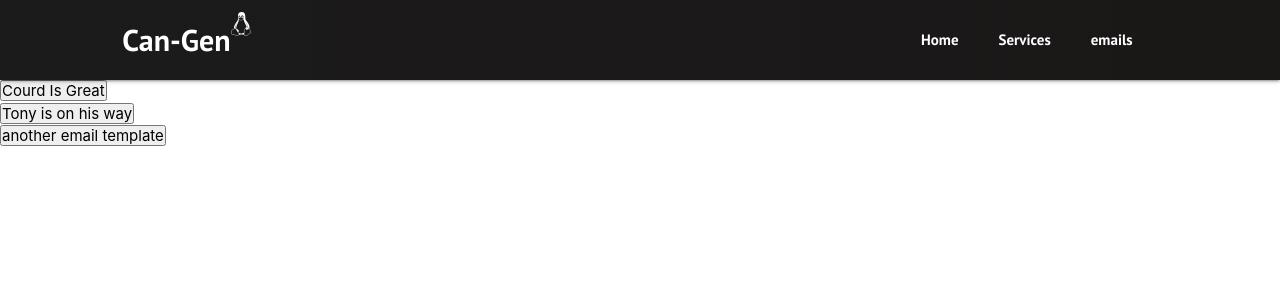
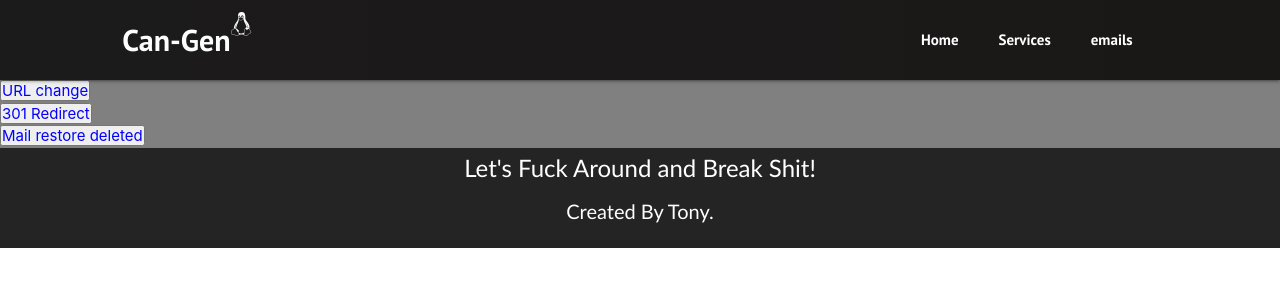
Before and after one commit to aurelioanselmo/can-gen-React, a React (Create React App) app: page /emails in a window 1280 px wide. Shown: the top 300 px of the page. Built offline with nearby package versions, Linux system fonts and the light colour scheme.

Commit message:
slowly moving forward

```diff
--- a/src/App.css
+++ b/src/App.css
@@ -7,10 +7,10 @@
 
 .home,
 .services,
-.emails,
-.sign-up {
+.emails {
     display: flex;
-    height: 90vh;
+    height: 100%;
+    min-height: 100%;
     align-items: center;
     justify-content: center;
     font-size: 3rem;
--- a/src/components/Footer.css
+++ b/src/components/Footer.css
@@ -1,5 +1,7 @@
 .footer-container {
     background-color: #242424;
+    height: 100px;
+    margin-bottom: 0;
     padding: 2rem 0 2rem 0;
     display: flex;
     flex-direction: column;
@@ -7,7 +9,7 @@
     align-items: center;
 }
 
-.footer-subscription {
+.footer-section {
     display: flex;
     flex-direction: column;
     justify-content: center;
@@ -19,17 +21,17 @@
     color: #fff;
   }
 
-  .footer-subscription > p {
+  .footer-section > p {
     font-family: 'Trebuchet MS', 'Lucida Sans Unicode', 'Lucida Grande',
       'Lucida Sans', Arial, sans-serif;
   }
 
-  .footer-subscription-heading {
+  .footer-heading {
     margin-bottom: 10px;
     font-size: 24px;
   }
 
-  .footer-subscription-text {
+  .footer-text {
     margin-bottom: 10px;
     font-size: 20px;
   }
--- a/src/components/Footer.js
+++ b/src/components/Footer.js
@@ -4,11 +4,11 @@ import './Footer.css';
 function Footer() {
     return (
         <div className='footer-container'>
-            <section className="footer-subscription">
-                <p className="footer-subscription-heading">
+            <section className="footer-section">
+                <p className="footer-heading">
                     Let's Fuck Around and Break Shit!
                 </p>
-                <p className="footer-subscription-text">
+                <p className="footer-text">
                     Created By Tony.
                 </p>
             </section>
--- a/src/components/Modal.css
+++ b/src/components/Modal.css
@@ -4,9 +4,11 @@
     bottom: 0;
     left: 0;
     right: 0;
-  }
+    height: 100%;
+    transition: all 1.3s ease;
+}
 
-  .modal-backdrop {
+.modal-backdrop {
     position: fixed;
     top: 0;
     bottom: 0;
@@ -14,18 +16,83 @@
     right: 0;
     z-index: 100;
     background-color: rgba(0,0,0,0.3);
-  }
+}
 
-  .modal-box {
+.modal-box {
     position: relative;
     top: 50%;
     left: 50%;
-    transform: translate(-50%, -50%);
-    min-height: 30%;
+    transform: translate(-50%, -45%);
+    min-height: 80%;
     width: 60%;
     overflow-y: auto;
-    background-color: white;
+    background-color: black;
+    color: white;
     box-shadow: 0 0 10px rgba(0,0,0,0.25);
     z-index: 101;
     padding: 40px;
-  }
+}
+
+.email-templates {
+  background-color: grey;
+  display: grid;
+  height: 100%;
+  min-height: 100%;
+  margin: auto;
+  overflow-y: scroll;
+  /* flex: auto; */
+}
+
+.top-head > h1 {
+  font-size: 25px;
+}
+
+.top-head > button {
+  cursor: pointer;
+  position: absolute;
+  top: 20px;
+  right: 20px;
+  width: 32px;
+  height: 32px;
+  padding: 0;
+  /* z-index: 10; */
+}
+
+.var-input {
+  color: white;
+}
+
+.email{
+  color: red;
+}
+
+.vdeck{
+  color: blue;
+}
+
+textarea{
+  min-height: 200px;
+  border: none;
+  outline: none;
+  color: white;
+  resize: none;
+}
+
+.copy-text {
+  cursor: pointer;
+  position: absolute;
+  bottom: 20px;
+  left: 20px;
+  width: 32px;
+  height: 32px;
+  padding: 0;
+}
+
+#copied {
+  cursor: pointer;
+  background-color: black;
+  color: white;
+  position: absolute;
+  bottom: 20px;
+  left: 20px;
+}
--- a/src/components/Navbar.js
+++ b/src/components/Navbar.js
@@ -28,7 +28,7 @@ function Navbar() {
             <nav className='navbar'>
                 <div className='navbar-container'>
                     <Link to="/" className='navbar-logo' onClick={closeMobileMenu}>
-                        Can-Gen <i class="fab fa-linux"/>
+                        Can-Gen <i className="fab fa-linux"/>
                     </Link>
                     <div className='menu-icon' onClick={handleClick}>
                         <i className={click ? 'fas fa-times' : 'fas fa-bars'} />
--- a/src/components/pages/Emails.js
+++ b/src/components/pages/Emails.js
@@ -1,36 +1,93 @@
 import React from 'react'
 import '../../App.css';
 import '../Modal.css';
+import Footer from '../Footer';
 import Modal from '../Modal';
-import templates from '../../templates.json'
+import Close from '@material-ui/icons/Close';
+import FileCopyOutlinedIcon from '@material-ui/icons/FileCopyOutlined';
+import templates from '../../templates.json';
 
 
 function Emails() {
-  const [modalContent, setModalContent] = React.useState(0);
+  const [modalIndex, setModalIndex] = React.useState(0);
+  const [body, setBody] = React.useState('');
+  const [title, setTitle] = React.useState('');
+  const [copied, setCopied] = React.useState();
   const modalRef = React.useRef();
 
   const openModal = (i) => {
-    setModalContent(i)
+    setModalIndex(i)
+    setBody(templates[i].body)
+    setTitle(templates[i].title)
     modalRef.current.openModal()
   };
 
+  const copyText = () => {
+    const copyText = document.getElementById("template");
+    copyText.select();
+    document.execCommand("copy");
+    window.getSelection().removeAllRanges();
+    setCopied(true)
+    setTimeout(() => setCopied(false), 3000)
+  }
+
+  const handleVar = (event, variable) => {
+    const regex = new RegExp(`--${variable}--`, 'g');
+    const updatedBody = body.replace(regex, event.target.value)
+    const updatedTitle = title.replace(regex, event.target.value)
+    setBody(updatedBody)
+    setTitle(updatedTitle)
+  }
+
+  const maybeReset = (e) => {
+    if (!e.target.value){return}
+    setBody(templates[modalIndex].body)
+    setTitle(templates[modalIndex].title)
+    console.log(body)
+    const varInputs = document.querySelectorAll('.var-input')
+    varInputs.forEach((e,i) => {
+      varInputs[i].value = ''
+    })
+  }
+
   return (
-    <div className="email-templates">
+    <div className={`email-templates`}>
       { templates.map((e, i) => {
         return (<div key={`template${i}`}>
-          <button onClick={() => openModal(i)}>{templates[i].title}</button>
+          <button className={templates[modalIndex].cssClass} onClick={() => openModal(i)}>{templates[i].title}</button>
         </div>)
       })
       }
       <Modal ref={modalRef}>
-        <h1>{templates[modalContent].title}</h1>
+        {templates[modalIndex].vars && templates[modalIndex].vars.map(each => {
+          return (
+            <input
+            key={each}
+            className='var-input'
+            placeholder={each}
+            onFocus={maybeReset}
+            onBlur={event => handleVar(event, each)}
+            onKeyDown={event => event.key === 'Enter' && handleVar(event, each)}
+            />
+          )
+        })}
+        <div className='top-head'>
+          <h1>{title}</h1>
+          <button onClick={() => modalRef.current.close()}>
+          <Close></Close>
+          </button>
+        </div>
         <p>
-          <span>{templates[modalContent].body}</span>
+          <textarea id='template' value={body} readOnly></textarea>
         </p>
-        <button onClick={() => modalRef.current.close()}>
-          Close Modal
-          </button>
+        <button className='copy-text' onClick={copyText}>
+          <FileCopyOutlinedIcon />
+        </button>
+        {copied && <span id='copied'>copied text</span>}
       </Modal>
+      <>
+        <Footer />
+      </>
     </div>
   );
 }
--- a/src/components/pages/Services.js
+++ b/src/components/pages/Services.js
@@ -1,6 +1,15 @@
 import React from 'react';
 import '../../App.css';
+import Footer from '../Footer';
 
 export default function Services() {
-    return <h1 className='services'>SERVICES</h1>;
+    return (
+        <>
+            <div className="container">
+                <button className="lftp-line">Lftp Generator</button>
+                <button className="resources">Resources</button>
+            </div>
+            <Footer />
+        </>
+    )
 }
--- a/src/templates.json
+++ b/src/templates.json
@@ -1,5 +1,18 @@
 [
-    {"title": "Courd Is Great", "body": "Of Course Courd is Great! Everyone knows that. This is old news. Tell me something I already knew. Of Course Courd is Great! Everyone knows that. This is old news. Tell me something I already knew. Of Course Courd is Great! Everyone knows that. This is old news. Tell me something I already knew."},
-    {"title": "Tony is on his way", "body": "Tony is on his way to greatness! One Day Tony will be great like Courd. But of course by then, Courd will be even greater. Courd is King. Tony is on his way to greatness! One Day Tony will be great like Courd. But of course by then, Courd will be even greater. Courd is King. Tony is on his way to greatness! One Day Tony will be great like Courd. But of course by then, Courd will be even greater. Courd is King."},
-    {"title": "another email template", "body": "Lorem ipsum dolor sit amet, consectetur adipisicing elit. Animi eligendi esse facere illo in minima nulla quis reiciendis. Eligendi impedit nostrum quam quod reprehenderit, ullam veritatis. Fuga provident quos velit.</span><span>Accusantium ad, alias animi et eum, excepturi explicabo fuga iusto magnam maxime minima molestias nam nemo nostrum pariatur perspiciatis porro quae quibusdam quidem quis repudiandae sed ullam vel, veniam vero.</span><span>Eligendi nulla quasi quibusdam quod saepe suscipit tenetur voluptas voluptate! Accusamus amet, commodi culpa distinctio dolor eveniet expedita hic iure magnam magni mollitia nulla officia quas, reiciendis repellat sapiente, veniam!"}
+    {
+        "title": "URL change",
+        "cssClass": "vdeck",
+        "vars": ["Domain"],
+        "body": "Hello,\r\rPer your request, we have updated the database for your WordPress site to reflect the --Domain-- domain name as the installation location.  The site is now live directly on http://--Domain--/  Please review it from your end.\r\rSincerely,\rProfessional Services"
+    }, {
+        "title": "301 Redirect",
+        "cssClass": "vdeck",
+        "vars": ["Domain"],
+        "body": "Hello,\r\rWe have completed the request to redirect http://--Domain-- to https://--Domain-- instead. At this time the site is redirecting correctly. Please clear your cache and cookies before confirming on your end. Have a great rest of your day.\r\rSincerely,\rProfessional Services"
+    }, {
+        "title": "Mail restore deleted",
+        "cssClass": "vdeck",
+        "vars": ["Deleted Acct", "listMailboxes"],
+        "body": "Hello,\r\rWe have completed the restoration of your emails from the deleted account '--Deleted Acct--' to your current account. Here is a list of the mailboxes that were restored:\r\r--listMailboxes--\r\rPlease note that if any of the mailboxes don't exist on the account already, you will need to recreate them. Once you recreate them with secure passwords, the mail will populate into the mailboxes. If you have any questions please let us know.\r\rSincerely,\rProfessional Services"
+    }
 ]
```
